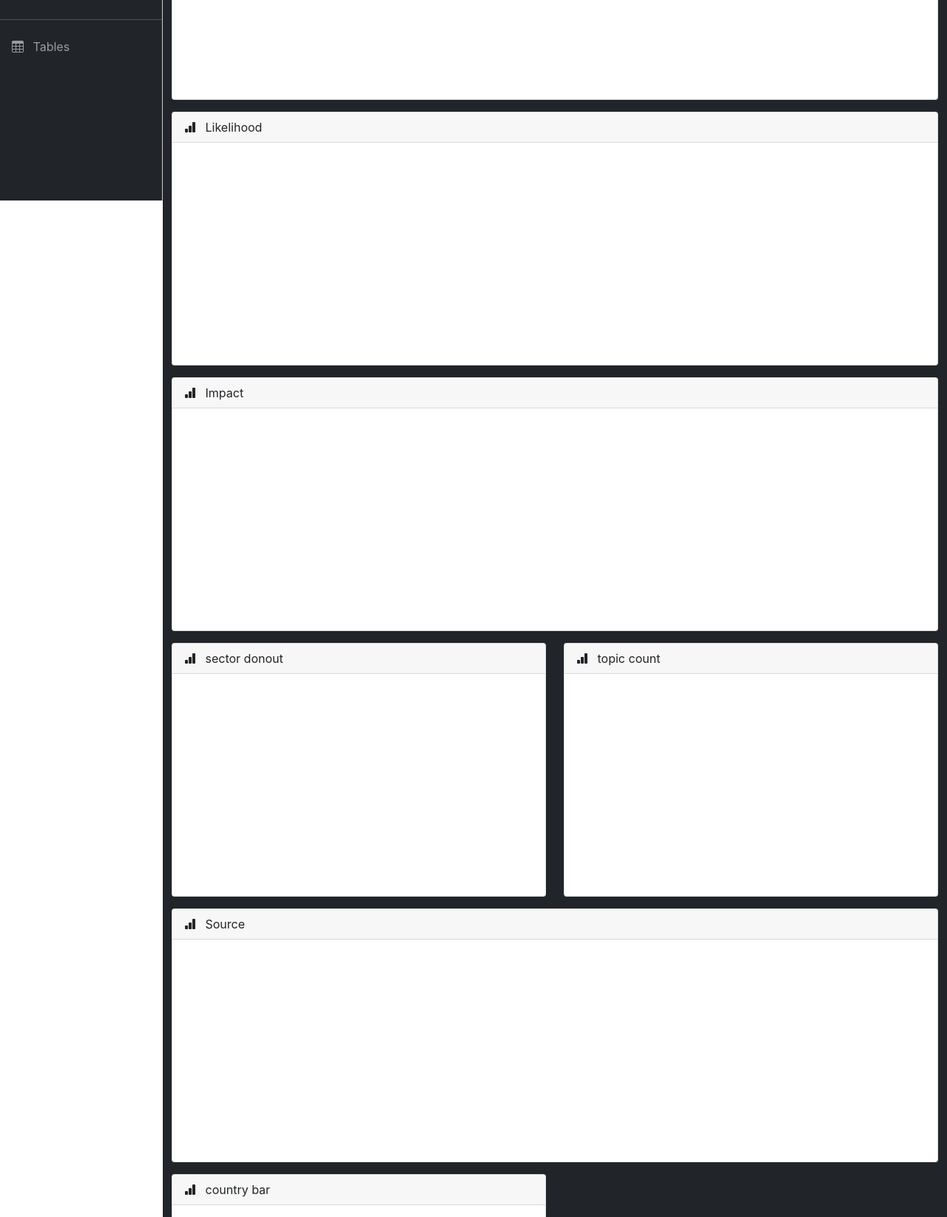
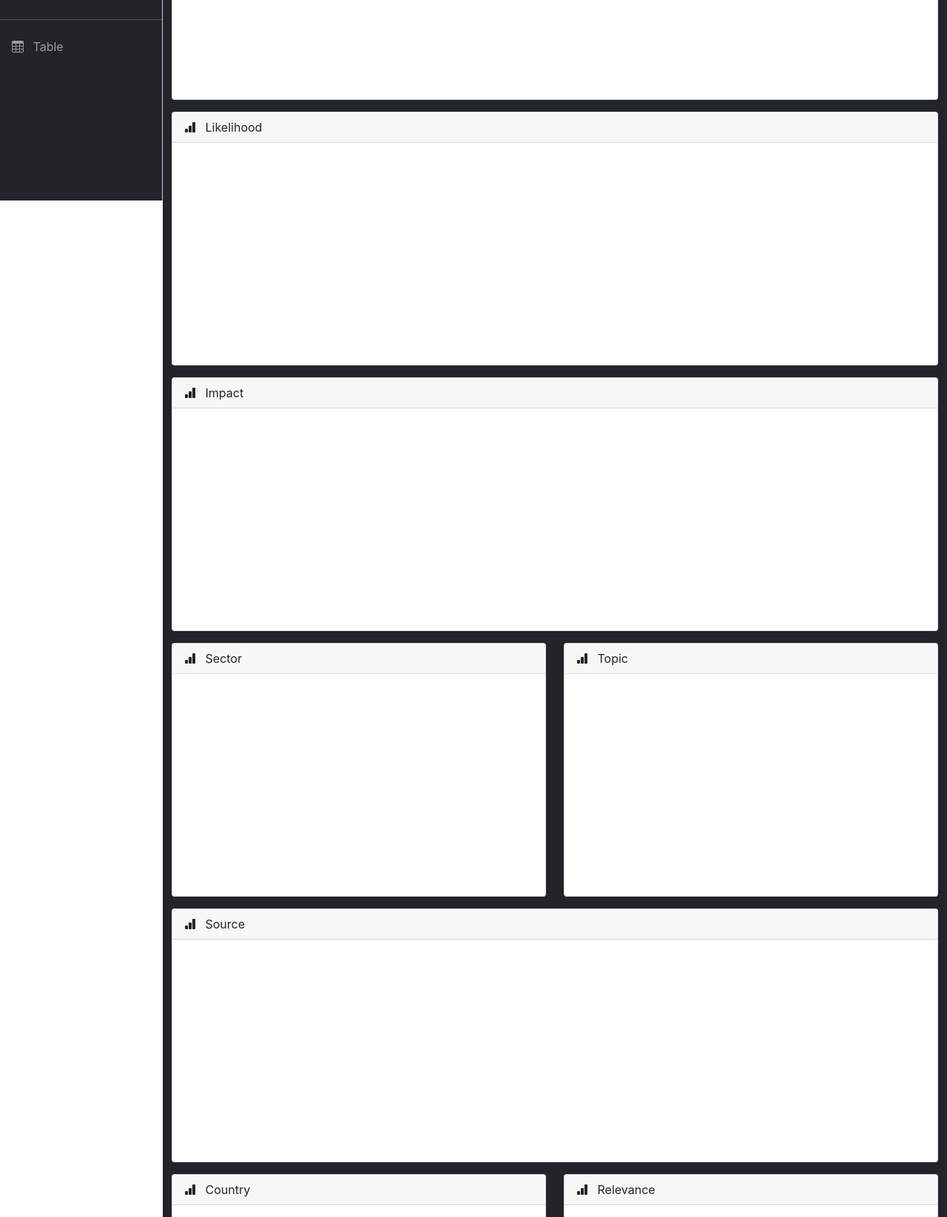
Before and after one commit to Rohit-Thakre/project_dashboard, a Django app: template templates/index.html in a window 1280 px wide. Shown: the part 529-2174 px from the top of the page at 74% size. Run offline with Django 3.2, Linux system fonts and the light colour scheme; the template is opened without the code that fills it, so the values that code supplies are empty; a map, chart or similar area stays blank; some libraries are stand-ins or nearby versions.

Commit message:
final touches added.

```diff
--- a/main/views.py
+++ b/main/views.py
@@ -81,7 +81,6 @@ def home(request):
         end = request.POST.get('end')
         context['start'] = start
         context['end'] = end
-        print(context['start'], context['end'])
         return render(request ,'index.html', context)
 
 
@@ -95,8 +94,6 @@ import json
 def read_json(request):
     if request.method == 'POST':
         payload = json.loads(request.body)
-        print(payload[0])
-        print(payload[0].get('intensity'))
 
         created = None
 
--- a/templates/index.html
+++ b/templates/index.html
@@ -111,7 +111,7 @@
             </li>
             <a href="#table" class="nav-link px-3">
               <span class="me-2"><i class="bi bi-table"></i></span>
-              <span>Tables</span>
+              <span>Table</span>
             </a>
             </li>
           </ul>
@@ -127,7 +127,7 @@
             <h4 class="text-light">Dashboard</h4>
           </div>
         </div>
-        <div class="row gy-3">
+        <div class="row row-cols-md-4 row-cols-sm-2 gy-3">
 
           <div class="col-md-3 mb-3">
             <div class="card bg-primary text-white h-100">
@@ -221,12 +221,12 @@
           </div>
 
 
-          <div class="col-6" id="sector">
+          <div class="col-md-6 col-sm-12" id="sector">
             <!-- <div class="col-md-6 mb-3"> -->
             <div class="card h-100">
               <div class="card-header">
                 <span class="me-2"><i class="bi bi-bar-chart-fill"></i></span>
-                sector donout
+                Sector
               </div>
               <div class="card-body" style="height: 300px; width: 100%;">
                 <canvas class="chart" id="sector_id" width="200" height="200"></canvas>
@@ -234,12 +234,12 @@
             </div>
           </div>
 
-          <div class="col-6" id="topic">
+          <div class="col-md-6 col-sm-12" id="topic">
             <!-- <div class="col-md-6 mb-3"> -->
             <div class="card h-100">
               <div class="card-header">
                 <span class="me-2"><i class="bi bi-bar-chart-fill"></i></span>
-                topic count
+                Topic
               </div>
               <div class="card-body" style="height: 300px; width: 100%;">
                 <canvas class="chart" id="topic_id" width="200" height="200"></canvas>
@@ -261,15 +261,28 @@
           </div>
 
 
-          <div class="col-6" id="country">
+          <div class="col-md-6 col-sm-12" id="country">
             <!-- <div class="col-md-6 mb-3"> -->
             <div class="card h-100">
               <div class="card-header">
                 <span class="me-2"><i class="bi bi-bar-chart-fill"></i></span>
-                country bar
+                Country
               </div>
               <div class="card-body" style="height: 300px; width: 100%;">
                 <canvas class="chart" id="country_id" width="200" height="200"></canvas>
+              </div>
+            </div>
+          </div>
+
+          <div class="col-md-6 col-sm-12" id="country">
+            <!-- <div class="col-md-6 mb-3"> -->
+            <div class="card h-100">
+              <div class="card-header">
+                <span class="me-2"><i class="bi bi-bar-chart-fill"></i></span>
+                Relevance
+              </div>
+              <div class="card-body" style="height: 300px; width: 100%;">
+                <canvas class="chart" id="relevance_id" width="200" height="200"></canvas>
               </div>
             </div>
           </div>
@@ -291,14 +304,14 @@
 
 
         </div>
-        <div class="row w-100 mt-3" id="table">
-          <div class="col-md-12 mb-3">
-            <div class="card">
+        <div class="row w-100 mt-3 mx-0 px-0" id="table">
+          <div class="col-md-12 mb-3 mx-0 px-0">
+            <div class="card mx-0 px-0">
               <div class="card-header">
                 <span><i class="bi bi-table me-2"></i></span> Data Table
               </div>
               <div class="card-body">
-                <div class="table-responsive">
+                <div class="table-responsive mx-0 px-0">
                   <table id="example" class="table table-striped data-table w-100">
                     <thead>
                       <tr>
@@ -368,8 +381,6 @@
       let start = Number('{{ start }}');
       let end = Number('{{ end }}');
 
-      console.log(typeof (start), typeof (end));
-      console.log(start, end);
       // let title = {{ titles | safe }};
       let title = [{% for obj in data %} "{{obj.title}}", {% endfor %}];
 
@@ -420,10 +431,9 @@
               'rgba(240, 20, 90, 0.8)',
 
             ],
-            borderColor: [
-              'red'
-
-            ],
+            // borderColor: [
+            //   'red'
+            // ],
             borderWidth: 2,
 
           }]
@@ -503,17 +513,16 @@
 
       topic = {{ tpk_count | safe }};
       const topic_id = document.getElementById('topic_id');
-      console.log(topic);
 
 
       new Chart(topic_id, {
         type: 'bar',
         data: {
-          labels: Object.keys(topic).slice(start, end / 5),
+          labels: Object.keys(topic).slice(start, end),
           datasets: [
             {
               label: 'Count',
-              data: Object.values(topic).slice(start, end / 5),
+              data: Object.values(topic).slice(start, end),
               hoverOffset: 4
             },
           ],
@@ -541,10 +550,10 @@
       new Chart(src_id, {
         type: 'bar',
         data: {
-          labels: Object.keys(src_cnt).slice(start, end / 5),
+          labels: Object.keys(src_cnt).slice(start, end),
           datasets: [{
             label: 'total',
-            data: Object.values(src_cnt).slice(start, end / 5),
+            data: Object.values(src_cnt).slice(start, end),
             hoverOffset: 4
           }],
         },
@@ -596,6 +605,50 @@
 
 
 
+      let relevance_data = {};
+      {%for obj in data %}
+
+      relevance_data['{{obj.id}}'] = '{{obj.relevance}}'
+      {% endfor %}
+
+
+      const relevance_id = document.getElementById('relevance_id');
+      // let sector = [{% for obj in sector %} "{{sector.name}}", {% endfor %}];
+
+
+
+      new Chart(relevance_id, {
+        // type: 'doughnut',
+        type: 'bar',
+        data: {
+          labels: Object.keys(relevance_data).slice(start, end),
+          datasets: [{
+            label: 'total',
+            data: Object.values(relevance_data).slice(start, end),
+            hoverOffset: 4
+          }],
+        },
+        options: {
+          plugins: {
+            legend: {
+              display: false, // This hides all text in the legend and also the labels.
+              position: 'right',
+            }
+          },
+          responsive: true,
+          maintainAspectRatio: false,
+          scales: {
+            y: {
+              beginAtZero: true
+            }
+          }
+        }
+
+      });
+      // ----------------------------------------------------
+
+
+
 
       // ----------------------------------------------------
 
@@ -605,7 +658,6 @@
 
       {%for obj in data %}
 
-      // {% if obj.end_year > 2060 %} continue {% endif %}
 
       {%if obj.start_year != '' and obj.end_year != ''  and obj.end_year < '2060' %}
 
```
